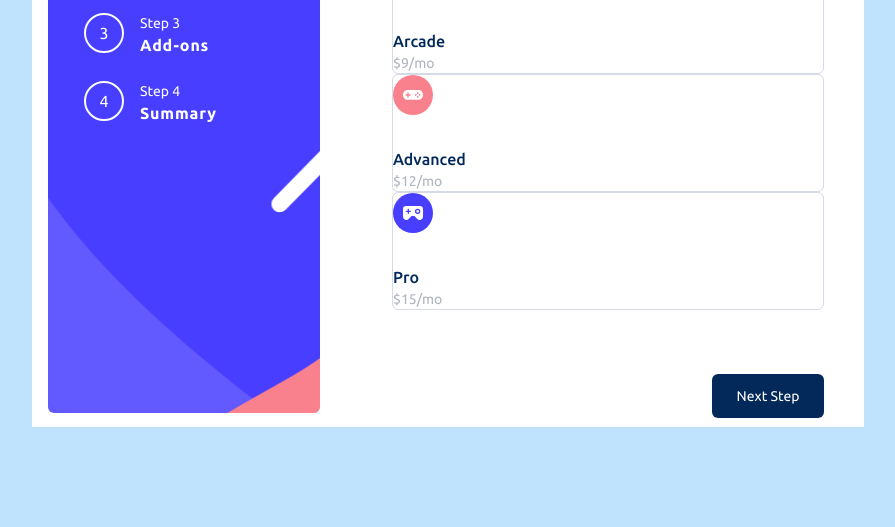
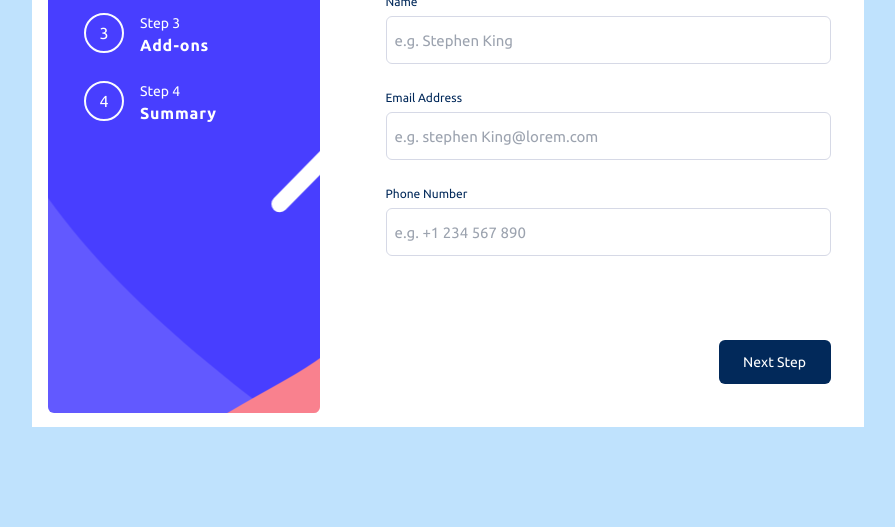
Before and after one commit to oluseguncodess/web3bridge-multistep-form, a website: page public/index.html in a window 1280 px wide. Shown: the part 273-800 px from the top of the page, without its empty margins (192-1087 px from the left). Drawn offline with Linux system fonts and the light colour scheme.

Commit message:
still working

```diff
--- a/public/index.html
+++ b/public/index.html
@@ -49,7 +49,7 @@
       </div>
 
       <!-- form -->
-      <div class="form bg-white sm:w-[90%] sm:mx-auto py-8 rounded-md sm:absolute sm:top-28 sm:left-0 sm:right-0 md:w-[60%] sm:max-w-[460px] md:max-w-[500px] md:h-[550px] hidden">
+      <div class="form bg-white sm:w-[90%] sm:mx-auto py-8 rounded-md sm:absolute sm:top-28 sm:left-0 sm:right-0 md:w-[60%] sm:max-w-[460px] md:max-w-[500px] md:h-[550px]">
         <div class="form_content w-[95%] mx-auto md:max-w-[445px]">
           <div class="form_info md:mb-8">
             <h1 class="text-marineBlue text-2xl font-semibold mb-3 md:text-3xl">Personal info</h1>
@@ -77,7 +77,7 @@
         </div>
       </div>
 
-      <div class="plan bg-white sm:w-[90%] sm:mx-auto py-8 rounded-md sm:absolute sm:top-28 sm:left-0 sm:right-0 md:w-[60%] sm:max-w-[460px] md:max-w-[500px] md:h-[550px]">
+      <div class="plan bg-white sm:w-[90%] sm:mx-auto py-8 rounded-md sm:absolute sm:top-28 sm:left-0 sm:right-0 md:w-[60%] sm:max-w-[460px] md:max-w-[500px] md:h-[550px] hidden">
         <div class="plan_content w-[90%] mx-auto md:max-w-[445px]">
           <div class="form_info sm:mb-5">
             <h1 class="text-marineBlue sm:text-2xl font-semibold mb-3 md:text-3xl">Select your plan</h1>
```
